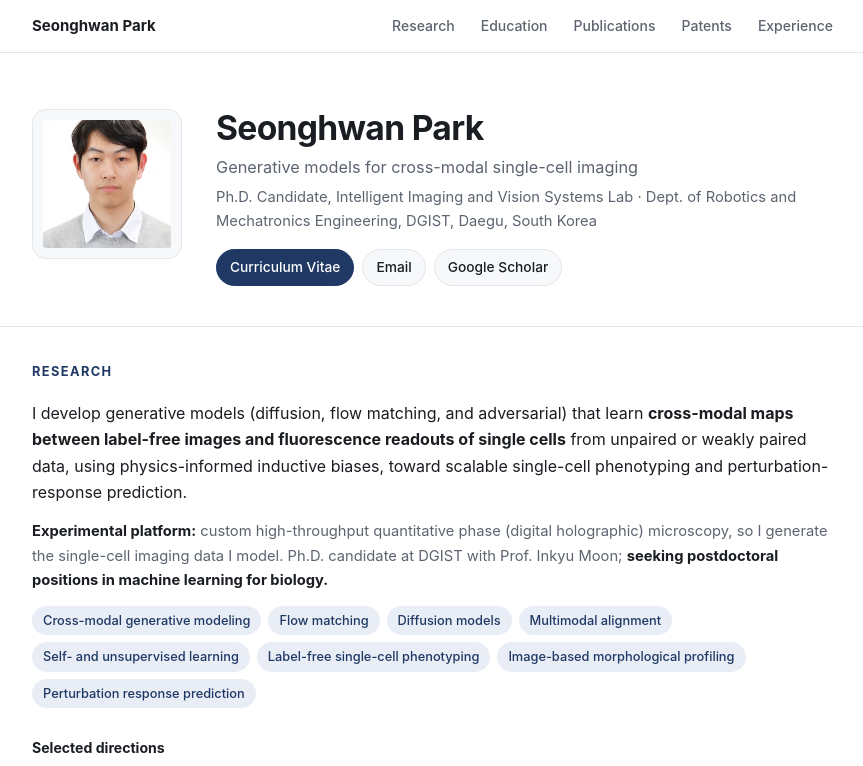
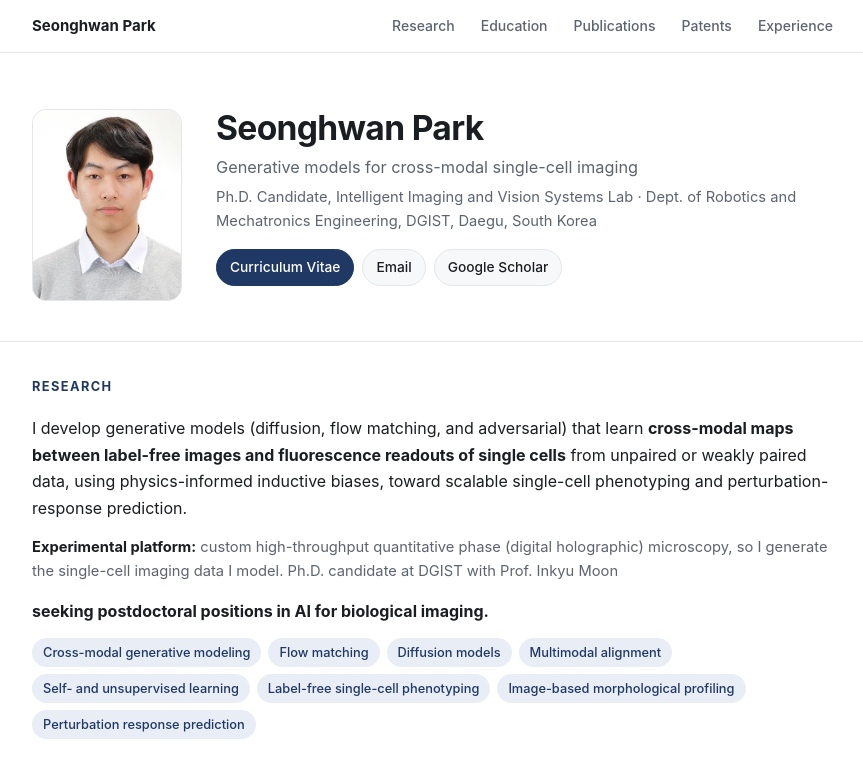
Before and after one commit to tdn02007/tdn02007.github.io, a plain HTML site: page index.html in a window 1280 px wide. Shown: the top 766 px of the page, without its empty margins (202-1065 px from the left). Drawn offline with Linux system fonts and the light colour scheme.

Commit message:
Add files via upload

```diff
--- a/index.html
+++ b/index.html
@@ -151,6 +151,16 @@
       font-size: 12px;
       text-align: center;
       padding: 10px;
+    }
+
+    img.photo {
+      height: auto;
+      /* 세로를 원본 비율대로 계산 */
+      padding: 0;
+      /* placeholder용 여백 제거 */
+      display: block;
+      object-fit: unset;
+      /* cover 해제 (잘림 방지) */
     }
 
     .hero-text {
@@ -552,8 +562,10 @@
           perturbation-response prediction.</p>
         <p style="font-size:.92rem;color:var(--muted)"><strong style="color:var(--text)">Experimental platform:</strong>
           custom high-throughput quantitative phase (digital holographic) microscopy, so I generate the single-cell
-          imaging data I model. Ph.D. candidate at DGIST with Prof. Inkyu Moon; <strong
-            style="color:var(--text)">seeking postdoctoral positions in machine learning for biology.</strong></p>
+          imaging data I model. Ph.D. candidate at DGIST with Prof. Inkyu Moon</p>
+        <p>
+          <strong style="color:var(--text)">seeking postdoctoral positions in AI for biological imaging.</strong>
+        </p>
         <div class="tags">
           <span class="tag">Cross-modal generative modeling</span>
           <span class="tag">Flow matching</span>
@@ -599,7 +611,8 @@
               and circulating tumor cells.</p>
             <div class="refs"><em>Biosens. Bioelectron.</em> (2022) · <em>IEEE J. Biomed. Health Inform.</em> (2022) ·
               <em>Bioinformatics</em> (2025) · <em>Comput. Methods Programs Biomed.</em> (2025) · <em>Adv. Sensor
-                Res.</em> (2025)</div>
+                Res.</em> (2025)
+            </div>
           </div>
 
           <div class="card">
```
